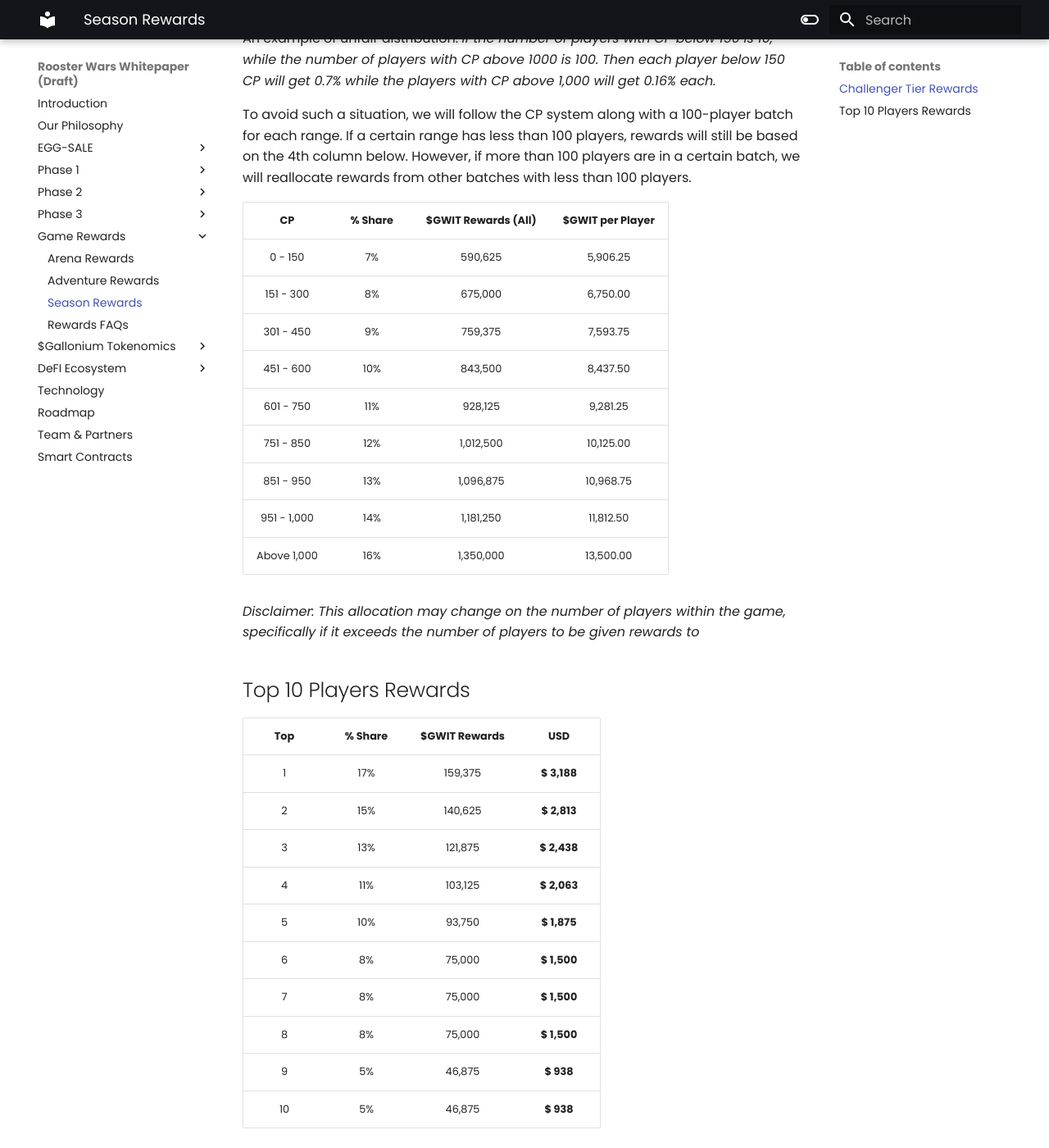
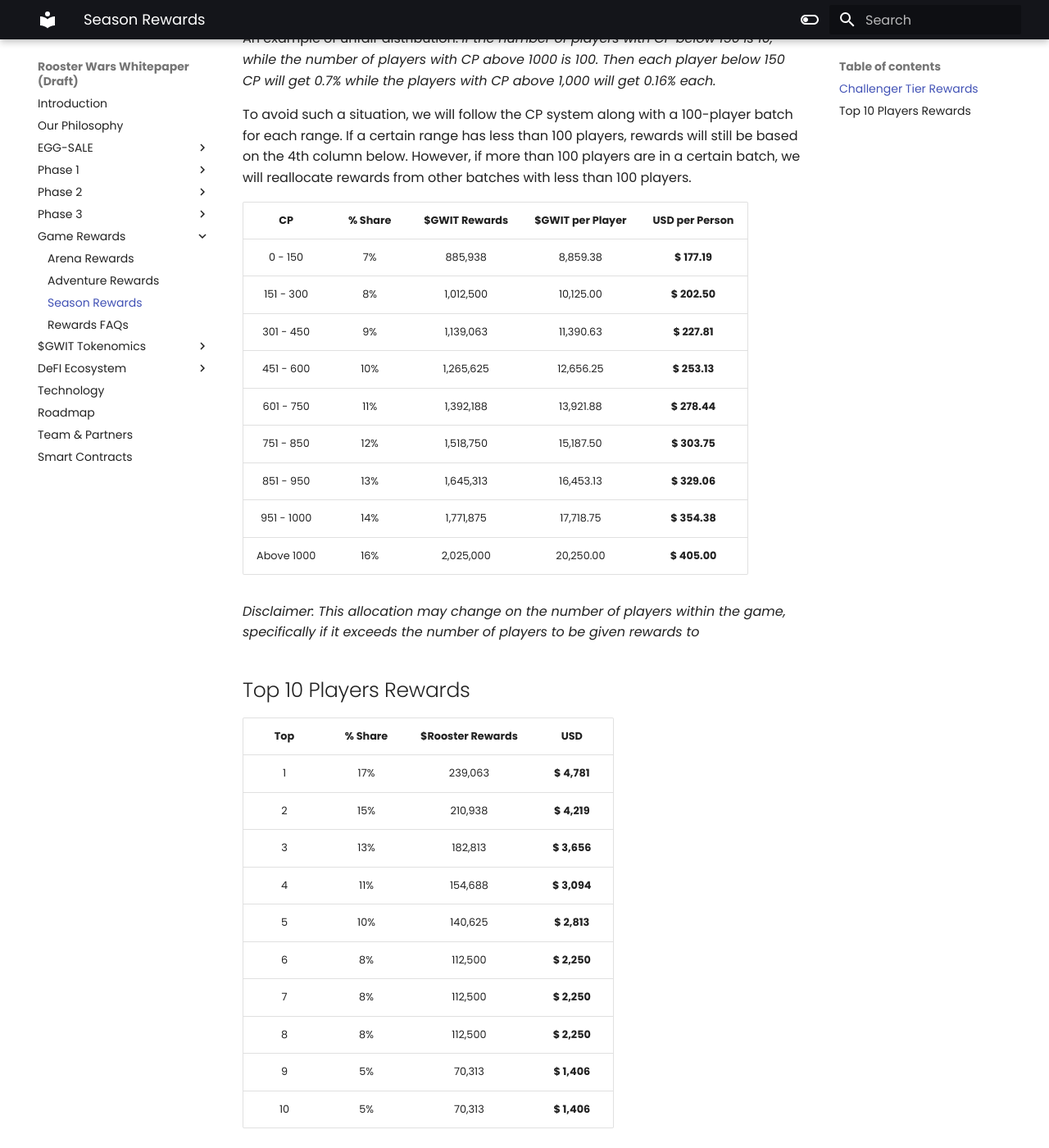
Before and after one commit to AshtreeBV/roosterwars-whitepaper, an MkDocs documentation site: the page built from docs/game-rewards/reward-season.md, in a window 1280 px wide and 1400 px high, scrolled down 473 px. Shown: the whole window at 82% size. Built offline with MkDocs 1.6.1 and Material for MkDocs 9.7.7, drawn with Linux system fonts in a browser that asks for light colours.

Commit message:
[change] 0 -> 0, and calculations

```diff
--- a/docs/game-rewards/reward-season.md
+++ b/docs/game-rewards/reward-season.md
@@ -12,31 +12,31 @@ An example of unfair distribution: _If the number of players with CP below 150 i
 
 To avoid such a situation, we will follow the CP system along with a 100-player batch for each range. If a certain range has less than 100 players, rewards will still be based on the 4th column below. However, if more than 100 players are in a certain batch, we will reallocate rewards from other batches with less than 100 players.
 
-|   **CP**    | **% Share** | **$GWIT Rewards (All)** | **$GWIT per Player** |
-| :---------: | :---------: | :---------------------: | :------------------: |
-|   0 - 150   |     7%      |         590,625         |       5,906.25       |
-|  151 - 300  |     8%      |         675,000         |       6,750.00       |
-|  301 - 450  |     9%      |         759,375         |       7,593.75       |
-|  451 - 600  |     10%     |         843,500         |       8,437.50       |
-|  601 - 750  |     11%     |         928,125         |       9,281.25       |
-|  751 - 850  |     12%     |        1,012,500        |      10,125.00       |
-|  851 - 950  |     13%     |        1,096,875        |      10,968.75       |
-| 951 - 1,000 |     14%     |        1,181,250        |      11,812.50       |
-| Above 1,000 |     16%     |        1,350,000        |      13,500.00       |
+|   **CP**   | **% Share** | **$GWIT Rewards** | **$GWIT per Player** | **USD per Person** |
+| :--------: | :---------: | :---------------: | :------------------: | :----------------: |
+|  0 - 150   |     7%      |      885,938      |       8,859.38       |    **$ 177.19**    |
+| 151 - 300  |     8%      |     1,012,500     |      10,125.00       |    **$ 202.50**    |
+| 301 - 450  |     9%      |     1,139,063     |      11,390.63       |    **$ 227.81**    |
+| 451 - 600  |     10%     |     1,265,625     |      12,656.25       |    **$ 253.13**    |
+| 601 - 750  |     11%     |     1,392,188     |      13,921.88       |    **$ 278.44**    |
+| 751 - 850  |     12%     |     1,518,750     |      15,187.50       |    **$ 303.75**    |
+| 851 - 950  |     13%     |     1,645,313     |      16,453.13       |    **$ 329.06**    |
+| 951 - 1000 |     14%     |     1,771,875     |      17,718.75       |    **$ 354.38**    |
+| Above 1000 |     16%     |     2,025,000     |      20,250.00       |    **$ 405.00**    |
 
 _Disclaimer: This allocation may change on the number of players within the game, specifically if it exceeds the number of players to be given rewards to_
 
 ## Top 10 Players Rewards
 
-| **Top** | **% Share** | **$GWIT Rewards** |   **USD**   |
-| :-----: | :---------: | :---------------: | :---------: |
-|    1    |     17%     |      159,375      | **$ 3,188** |
-|    2    |     15%     |      140,625      | **$ 2,813** |
-|    3    |     13%     |      121,875      | **$ 2,438** |
-|    4    |     11%     |      103,125      | **$ 2,063** |
-|    5    |     10%     |      93,750       | **$ 1,875** |
-|    6    |     8%      |      75,000       | **$ 1,500** |
-|    7    |     8%      |      75,000       | **$ 1,500** |
-|    8    |     8%      |      75,000       | **$ 1,500** |
-|    9    |     5%      |      46,875       |  **$ 938**  |
-|   10    |     5%      |      46,875       |  **$ 938**  |
+| **Top** | **% Share** | **$Rooster Rewards** |   **USD**   |
+| :-----: | :---------: | :------------------: | :---------: |
+|    1    |     17%     |       239,063        | **$ 4,781** |
+|    2    |     15%     |       210,938        | **$ 4,219** |
+|    3    |     13%     |       182,813        | **$ 3,656** |
+|    4    |     11%     |       154,688        | **$ 3,094** |
+|    5    |     10%     |       140,625        | **$ 2,813** |
+|    6    |     8%      |       112,500        | **$ 2,250** |
+|    7    |     8%      |       112,500        | **$ 2,250** |
+|    8    |     8%      |       112,500        | **$ 2,250** |
+|    9    |     5%      |        70,313        | **$ 1,406** |
+|   10    |     5%      |        70,313        | **$ 1,406** |
--- a/mkdocs.yml
+++ b/mkdocs.yml
@@ -57,7 +57,7 @@ nav:
       - game-rewards/reward-adventure.md
       - game-rewards/reward-season.md
       - game-rewards/reward-faqs.md
-  - $Gallonium Tokenomics:
+  - $GWIT Tokenomics:
       - tokenomics/utility.md
       - tokenomics/allocation.md
       - tokenomics/token-sale-rounds.md
```
Also changed, not shown: docs/egg-sale/index.md (+2 -2 lines), docs/game-rewards/reward-adventure.md (+8 -8 lines), docs/game-rewards/reward-faqs.md (+1 -2 lines).
